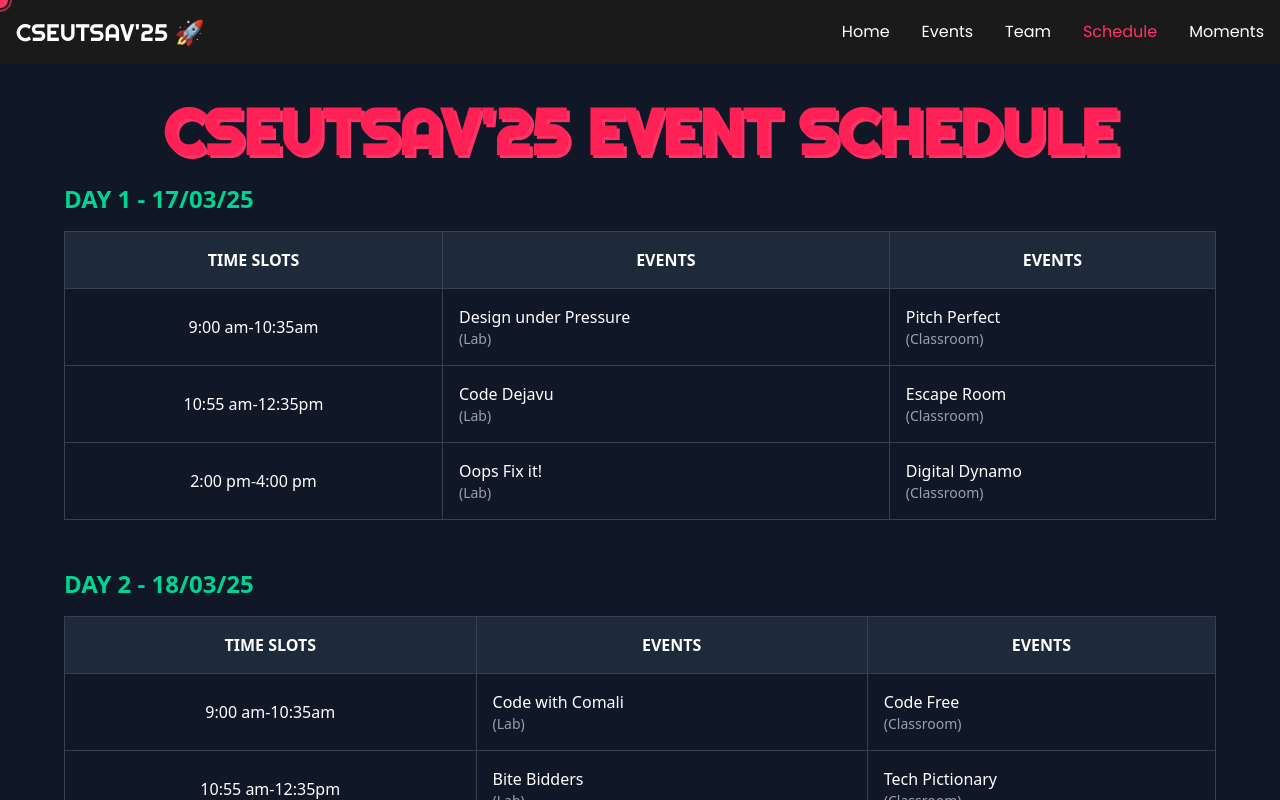
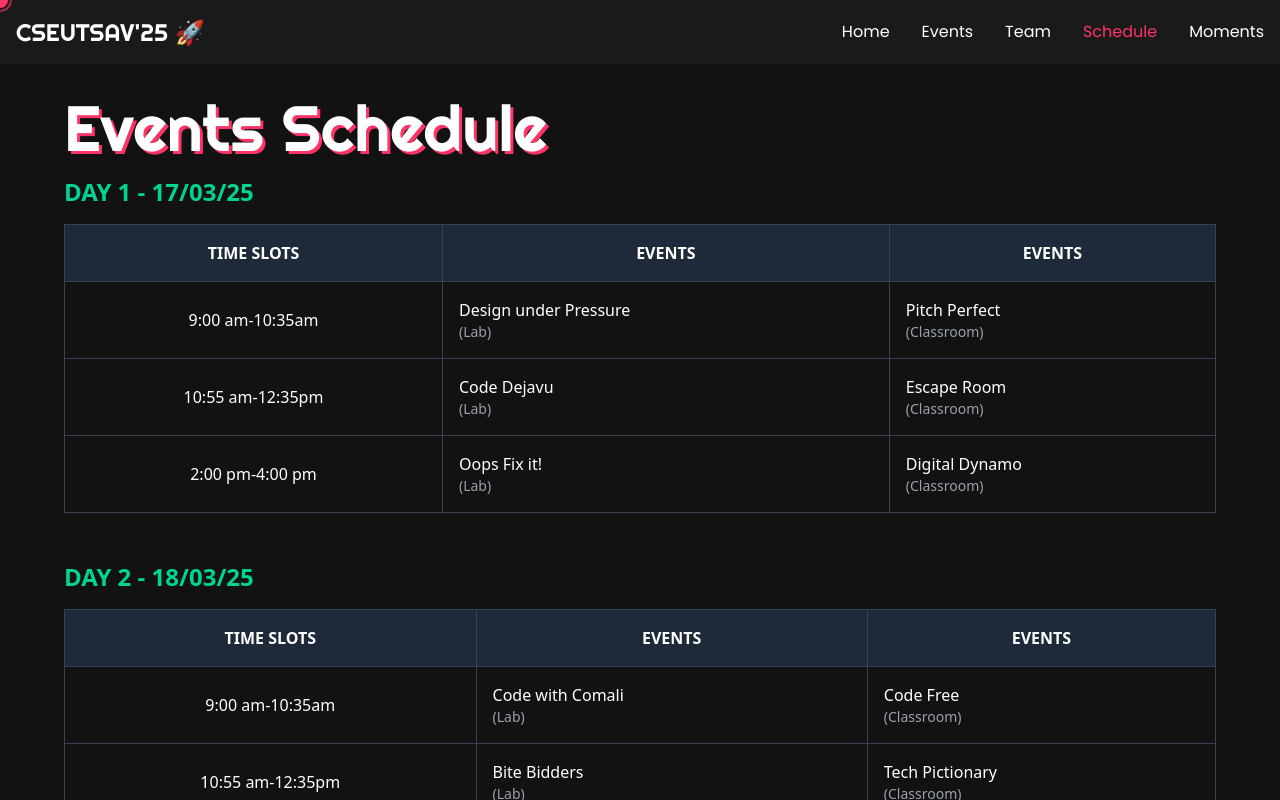
Before and after one commit to hprasath2306/College-event-website, a React (Vite) app: page /schedule in a window 1280 px wide. Shown: the top 800 px of the page. Built offline with nearby package versions, Linux system fonts and the light colour scheme.

Commit message:
Refractor

```diff
--- a/src/components/Header.tsx
+++ b/src/components/Header.tsx
@@ -112,14 +112,14 @@
           className={`
             md:hidden fixed left-0 right-0 bg-[#1a1a1a] border-t border-gray-800
             transition-all duration-300 ease-in-out overflow-hidden
-            ${isMenuOpen ? 'max-h-64 opacity-100' : 'max-h-0 opacity-0'}
+            ${isMenuOpen ? 'max-h-[300px] opacity-100' : 'max-h-0 opacity-0'}
           `}
           style={{
             top: '72px',
             boxShadow: isMenuOpen ? '0 4px 6px -1px rgba(0, 0, 0, 0.1)' : 'none'
           }}
         >
-          <div className="flex flex-col items-center gap-4 p-6 font-['Poppins']">
+          <div className="flex flex-col items-center gap-3 py-4 font-['Poppins']">
             <Link
               to="/"
               className={`${isActive('/')} transition-colors duration-300 w-full text-center py-2`}
--- a/src/pages/Schedule.tsx
+++ b/src/pages/Schedule.tsx
@@ -2,15 +2,15 @@
 
 function Schedule() {
   return (
-    <div className="min-h-screen bg-gray-900 text-white p-8 pt-24">
+    <div className="min-h-screen text-white p-8 pt-24">
       <motion.div
         initial={{ opacity: 0, y: 20 }}
         animate={{ opacity: 1, y: 0 }}
         className="max-w-6xl mx-auto"
       >
-        <h1 className="text-4xl font-bold text-center mb-8 text-rose-500">
-          CSEUTSAV'25 EVENT SCHEDULE
-        </h1>
+        <h1 className="text-6xl md:text-7xl font-['Righteous'] mb-4 animate-slideDown">
+            Events <span className="text-[#FFF]">Schedule</span>
+          </h1>
 
         {/* Day 1 */}
         <div className="mb-12">
```
